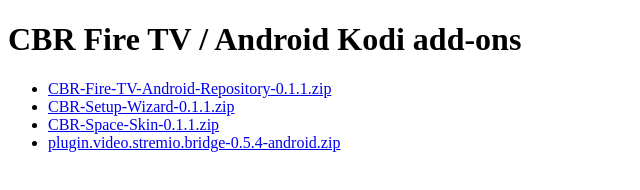
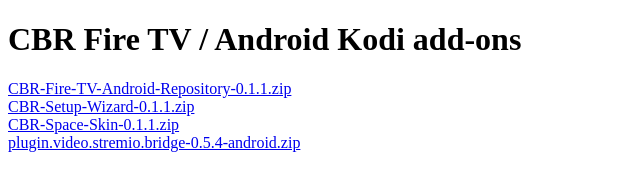
Before and after one commit to Anakra1/androitdtvfire, a plain HTML site: page downloads/Fire-TV-Android/index.html in a window 1280 px wide. Shown: the whole page, without its empty margins (0-640 px from the left). Drawn offline with Linux system fonts and the light colour scheme.

Commit message:
Format Fire TV listing for Kodi HTTP browser

```diff
--- a/downloads/Fire-TV-Android/index.html
+++ b/downloads/Fire-TV-Android/index.html
@@ -1,17 +1 @@
-<!doctype html>
-<html lang="en">
-<head>
-  <meta charset="utf-8">
-  <meta name="viewport" content="width=device-width, initial-scale=1">
-  <title>CBR Fire TV / Android Kodi add-ons</title>
-</head>
-<body>
-  <h1>CBR Fire TV / Android Kodi add-ons</h1>
-  <ul>
-    <li><a href="CBR-Fire-TV-Android-Repository-0.1.1.zip">CBR-Fire-TV-Android-Repository-0.1.1.zip</a></li>
-    <li><a href="CBR-Setup-Wizard-0.1.1.zip">CBR-Setup-Wizard-0.1.1.zip</a></li>
-    <li><a href="CBR-Space-Skin-0.1.1.zip">CBR-Space-Skin-0.1.1.zip</a></li>
-    <li><a href="plugin.video.stremio.bridge-0.5.4-android.zip">plugin.video.stremio.bridge-0.5.4-android.zip</a></li>
-  </ul>
-</body>
-</html>
+<!doctype html><html lang="en"><head><meta charset="utf-8"><title>CBR Fire TV / Android Kodi add-ons</title></head><body><h1>CBR Fire TV / Android Kodi add-ons</h1><a href="CBR-Fire-TV-Android-Repository-0.1.1.zip">CBR-Fire-TV-Android-Repository-0.1.1.zip</a><br><a href="CBR-Setup-Wizard-0.1.1.zip">CBR-Setup-Wizard-0.1.1.zip</a><br><a href="CBR-Space-Skin-0.1.1.zip">CBR-Space-Skin-0.1.1.zip</a><br><a href="plugin.video.stremio.bridge-0.5.4-android.zip">plugin.video.stremio.bridge-0.5.4-android.zip</a></body></html>
```
